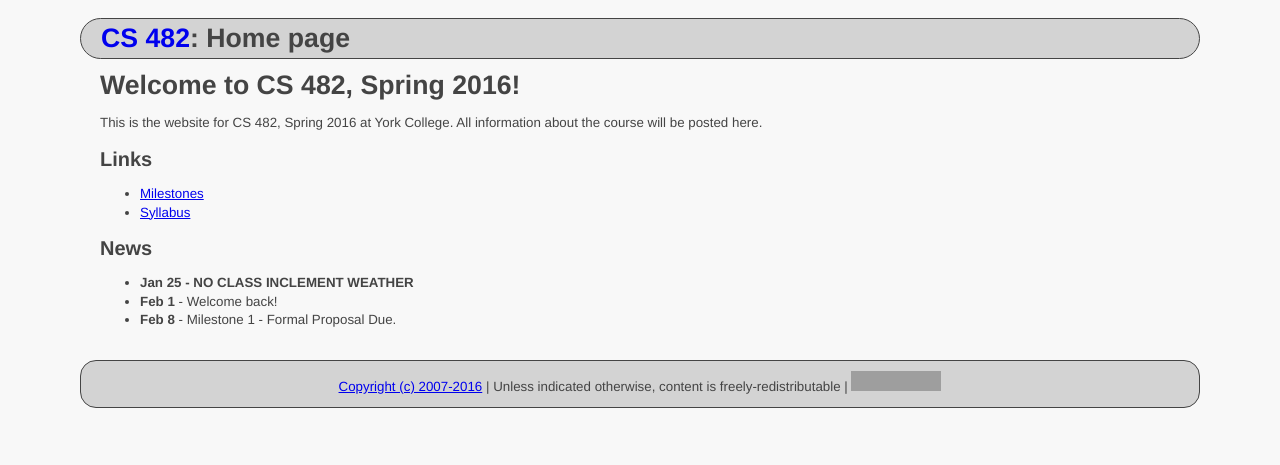
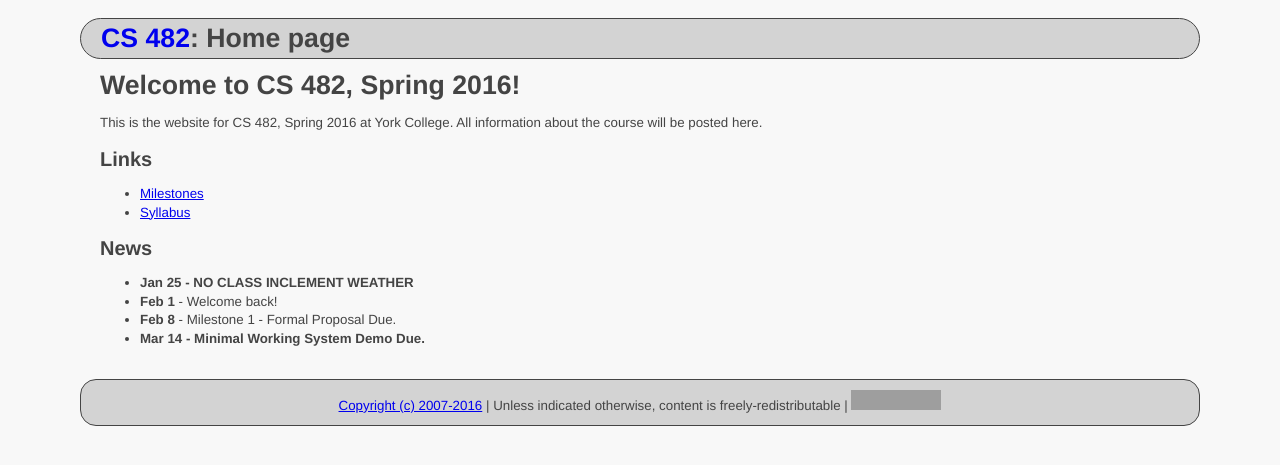
Before and after one commit to ycpcs/cs482-spring2016, a Jekyll site: the page built from index.md, in a window 1280 px wide. Shown: the top 465 px of the page. Built offline with Jekyll 4.4.1, drawn with Linux system fonts in a browser that asks for light colours; Markdown is read by kramdown in place of the engine named in the settings; grey boxes are pictures that could not be loaded.

Commit message:
add minimal demo date
add minimal system demo date

```diff
--- a/index.md
+++ b/index.md
@@ -18,6 +18,7 @@ All information about the course will be posted here.
 * **Jan 25  - NO CLASS INCLEMENT WEATHER**
 * **Feb 1** - Welcome back!
 * **Feb 8** - Milestone 1 - Formal Proposal Due.
+* **Mar 14 - Minimal Working System Demo Due.**
 
 <!--
 * **Mar 16 - Minimal Working System Demo Due.**
```
